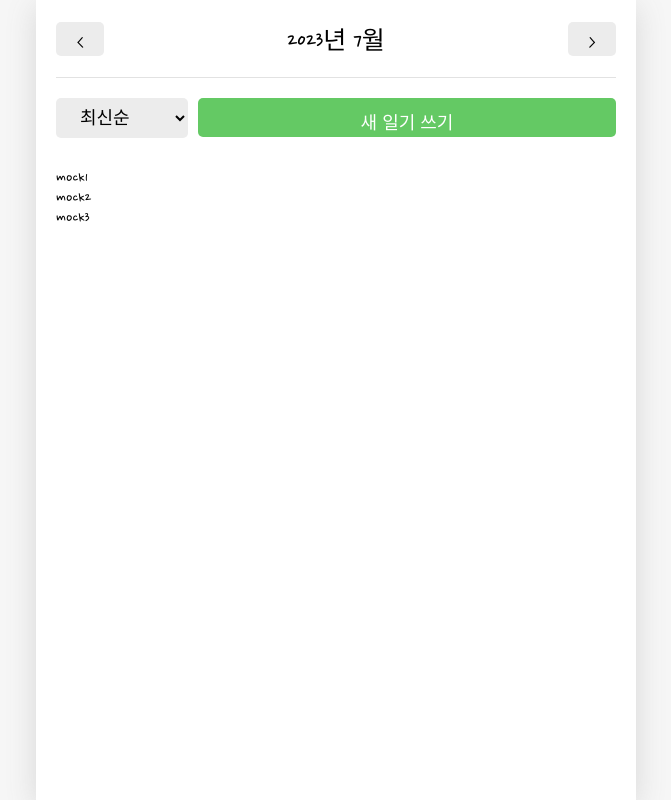
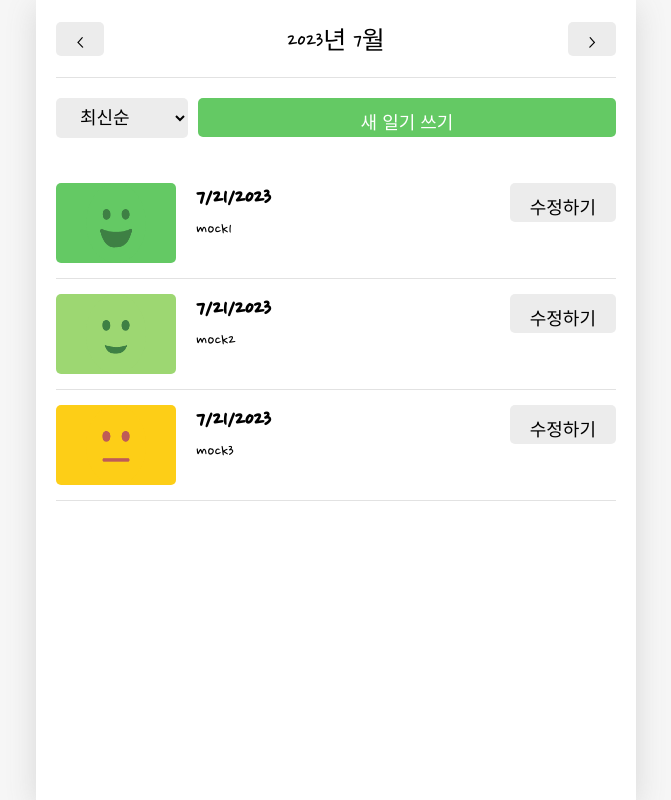
Before and after one commit to kang-gicheon/emotions_diary, a React (Create React App) app in the folder diary/: page / in a window 1280 px wide. Shown: the whole page, without its empty margins (304-975 px from the left). Built offline with nearby package versions, Linux system fonts and the light colour scheme; a web font is replaced by a local one.

Commit message:
Home 페이지 구현 끝
일기 리스트, 리스트 상세조회 이동 기능 , 수정하기 이동 기능 home에 적용

```diff
--- a/diary/src/component/DiaryItem.css
+++ b/diary/src/component/DiaryItem.css
@@ -0,0 +1,61 @@
+.DiaryItem {
+    padding-top: 15px;
+    padding-bottom: 15px;
+    border-bottom: 1px solid #e2e2e2;
+    display: flex;
+    justify-content: space-between;
+}
+
+.DiaryItem .img_section {
+    cursor: pointer;
+    min-width: 120px;
+    height: 80px;
+    border-radius: 5px;
+    display: flex;
+    justify-content: center;
+}
+
+.DiaryItem .img_section_1 {
+    background-color: #64c964;
+}
+
+.DiaryItem .img_section_2 {
+    background-color: #9dd772;
+}
+
+.DiaryItem .img_section_3 {
+    background-color: #fdce17;
+}
+
+.DiaryItem .img_section_4 {
+    background-color: #fd8446;
+}
+
+.DiaryItem .img_section_5 {
+    background-color: #fd565f;
+}
+
+.DiaryItem .img_section img {
+    width: 50%;
+}
+
+.DiaryItem .info_section {
+    flex-grow: 1;
+    margin-left: 20px;
+    cursor: pointer;
+}
+
+.DiaryItem .info_section .date_wrapper {
+
+    font-weight: bold;
+    font-size: 25px;
+    margin-bottom: 5px;
+}
+
+.DiaryItem .info_section .content_wrapper {
+    font-size: 18px;
+}
+
+.DiaryItem .button_section {
+    min-width: 70px;
+}
--- a/diary/src/component/DiaryItem.js
+++ b/diary/src/component/DiaryItem.js
@@ -1,9 +1,43 @@
 // 작성된 일기 리스트, 아이템을 보여줄 컴포넌트
 
+import { useNavigate } from 'react-router-dom';
 import './DiaryItem.css';
+import { getEmotionImgById } from '../util';
+import Button from './Button';
 
 const DiaryItem = ({ id, emotionId, content, date }) => {
-  return <div className="DiaryItem">{content}</div>;
+  const navigate = useNavigate();
+  const goDetail = () => {
+    // 이미지 섹션을 클릭할시 해당 일기를 상세 조회하는 페이지로 이동
+    navigate(`/diary/${id}`);
+  };
+  //  버튼 섹션 = 해당 일기의 Edit 페이지로 이동(추가 기능 - 수정하기)
+  const goEdit = () => {
+    navigate(`/edit/${id}`);
+  };
+
+  return (
+    <div className="DiaryItem">
+      <div
+        onClick={goDetail} // 렌더링할 이미지 섹션
+        className={['img_section', `img_section_${emotionId}`].join(' ')}
+      >
+        <img alt={`emotion${emotionId}`} src={getEmotionImgById(emotionId)} />
+      </div>
+      {/* 일기 정보 섹션, 클릭시 일기 상세 조회 Diary 페이지로 이동 */}
+      <div onClick={goDetail} className="info_section">
+        <div className="date_wrapper">
+          {/* 일기 작성일 표시, 문자열 date 숫자형 Date객체로 변환 */}
+          {new Date(parseInt(date)).toLocaleDateString()}
+        </div>
+        {/* 일기 내용은 25자까지만 표시 */}
+        <div className="content_wrapper">{content.slice(0, 25)}</div>
+      </div>
+      <div className="button_section">
+        <Button onClick={goEdit} text={'수정하기'} />
+      </div>
+    </div>
+  );
 };
 
 export default DiaryItem;
```
